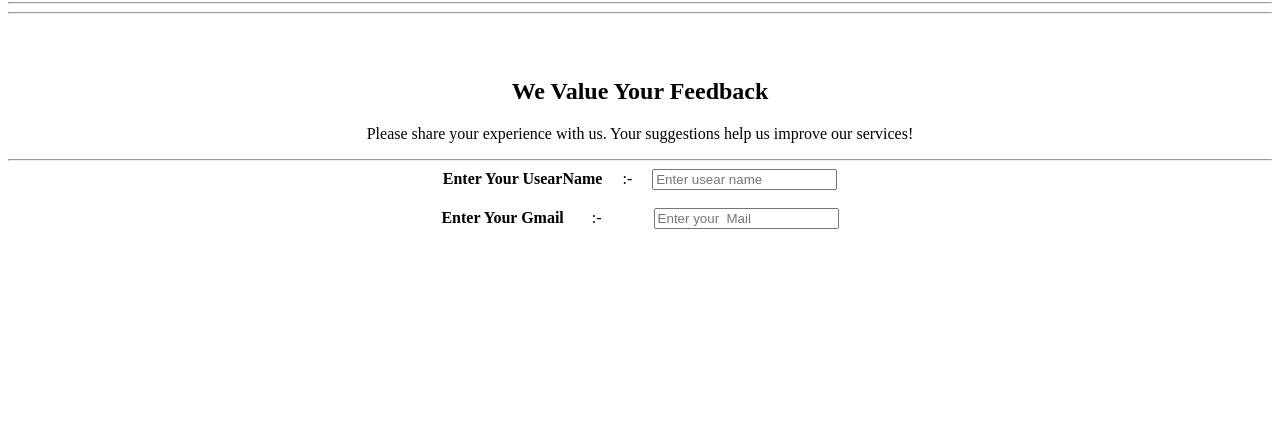
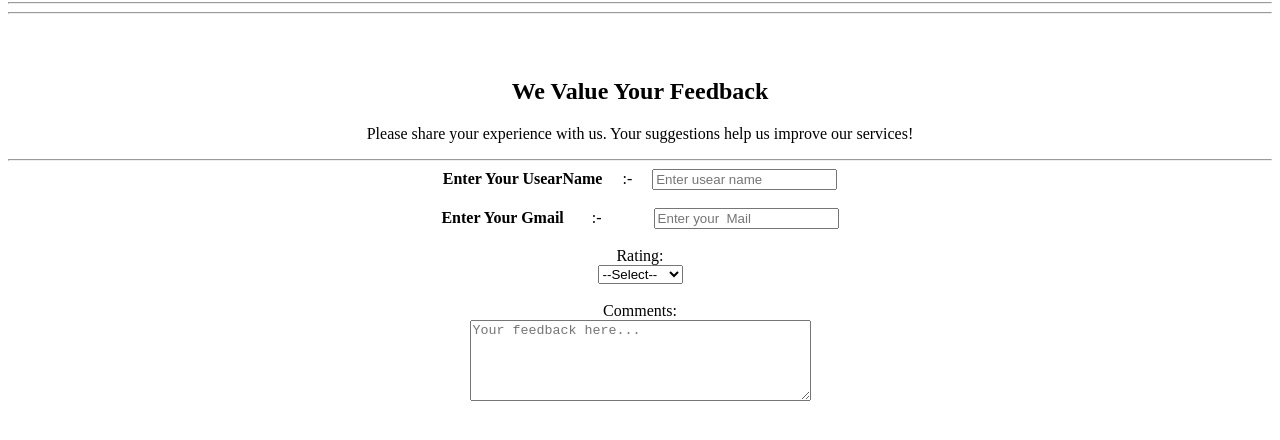
Before and after one commit to SejalPhalak/html-github-project2-happystay-rent-room, a plain HTML site: page pages/feedback.html in a window 1280 px wide. Shown: the part 100-540 px from the top of the page. Drawn offline with Linux system fonts and the light colour scheme.

Commit message:
add information

```diff
--- a/pages/feedback.html
+++ b/pages/feedback.html
@@ -25,3 +25,15 @@
          <input  type="text" id="inputFullName" required placeholder="Enter usear name" /><br><br>
                 <label for="inputMail"><b>Enter Your Gmail</b> &nbsp; &nbsp; &nbsp; :- &nbsp; &nbsp; &nbsp; &nbsp; &nbsp; &nbsp;   </label>
         <input type="email" id="inputMail" required placeholder="Enter your  Mail"/><br><br>
+        <label for="rating">Rating:</label><br>
+            <select id="rating" name="rating" required>
+                <option value="">--Select--</option>
+                <option value="5">Excellent</option>
+                <option value="4">Very Good</option>
+                <option value="3">Good</option>
+                <option value="2">Average</option>
+                <option value="1">Poor</option>
+            </select><br><br>
+
+            <label for="comments">Comments:</label><br>
+            <textarea id="comments" name="comments" rows="5" cols="40" placeholder="Your feedback here..." required></textarea><br><br>
```
